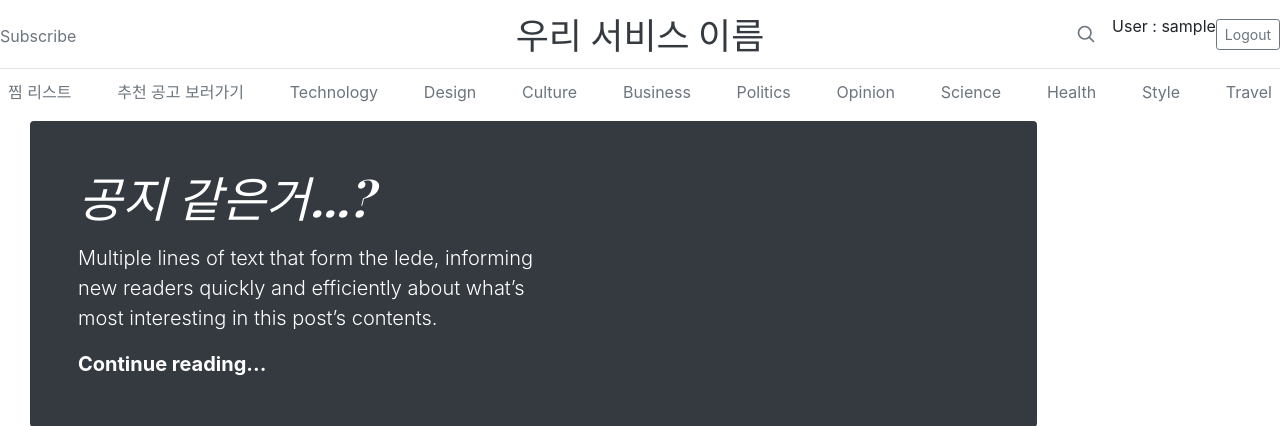
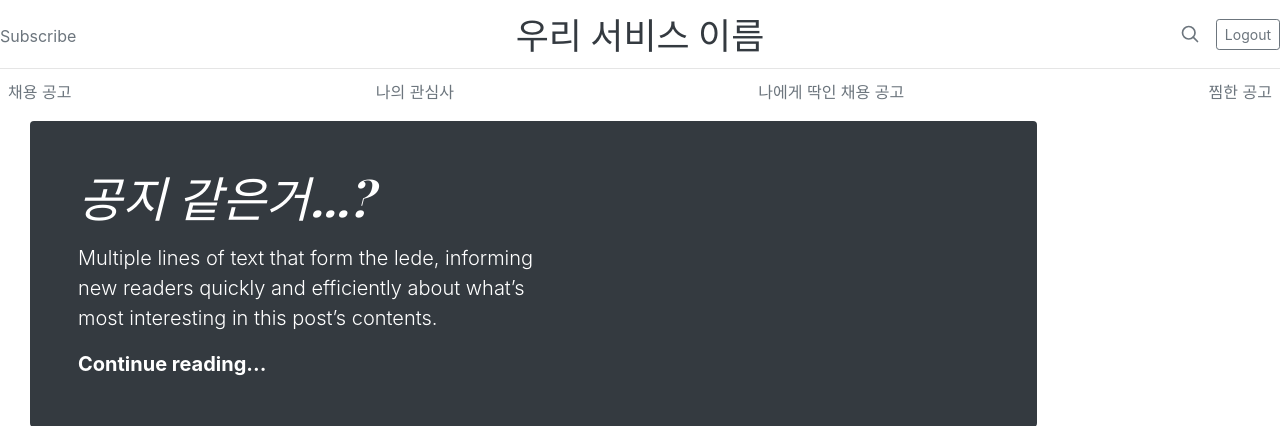
Before and after one commit to dodoyoon/JobRecommendation, a Django app: page /recom/ in a window 1280 px wide. Shown: the top 426 px of the page. Run offline with Django 3.2, Linux system fonts and the light colour scheme; the visitor is signed in with stand-in values (Sample User, id 1); some libraries are stand-ins or nearby versions.

Commit message:
Little revise in index.html

```diff
--- a/templates/base_generic.html
+++ b/templates/base_generic.html
@@ -54,7 +54,6 @@
         </a>
 
         {% if user.is_authenticated %}
-          <p>User : {{ user.get_username }} </p>
           <a class="btn btn-sm btn-outline-secondary" href="{% url 'logout'%}?next={{request.path}}">Logout</a>
         {% else %}
           <a class="btn btn-sm btn-outline-secondary" href="{% url 'login'%}?next={{request.path}}">Login</a>
@@ -67,18 +66,10 @@
   {% if user.is_authenticated %}
   <div class="nav-scroller py-1 mb-2">
     <nav class="nav d-flex justify-content-between">
-      <a class="p-2 text-muted" href="#">찜 리스트</a>
-      <a class="p-2 text-muted" href="#">추천 공고 보러가기</a>
-      <a class="p-2 text-muted" href="#">Technology</a>
-      <a class="p-2 text-muted" href="#">Design</a>
-      <a class="p-2 text-muted" href="#">Culture</a>
-      <a class="p-2 text-muted" href="#">Business</a>
-      <a class="p-2 text-muted" href="#">Politics</a>
-      <a class="p-2 text-muted" href="#">Opinion</a>
-      <a class="p-2 text-muted" href="#">Science</a>
-      <a class="p-2 text-muted" href="#">Health</a>
-      <a class="p-2 text-muted" href="#">Style</a>
-      <a class="p-2 text-muted" href="#">Travel</a>
+      <a class="p-2 text-muted" href="#">채용 공고</a>
+      <a class="p-2 text-muted" href="#">나의 관심사</a>
+      <a class="p-2 text-muted" href="#">나에게 딱인 채용 공고</a>
+      <a class="p-2 text-muted" href="#">찜한 공고</a>
     </nav>
   </div>
   {% endif %}
--- a/templates/registration/login.html
+++ b/templates/registration/login.html
@@ -67,7 +67,7 @@
 			</div>
 			<div class="card-footer">
 				<div class="d-flex justify-content-center links">
-					Don't have an account?<a href="#">Sign Up</a>
+					Don't have an account?<a href="{% url 'signup' %}">Sign Up</a>
 				</div>
 				<div class="d-flex justify-content-center">
 					<a href="#">Forgot your password?</a>
```
